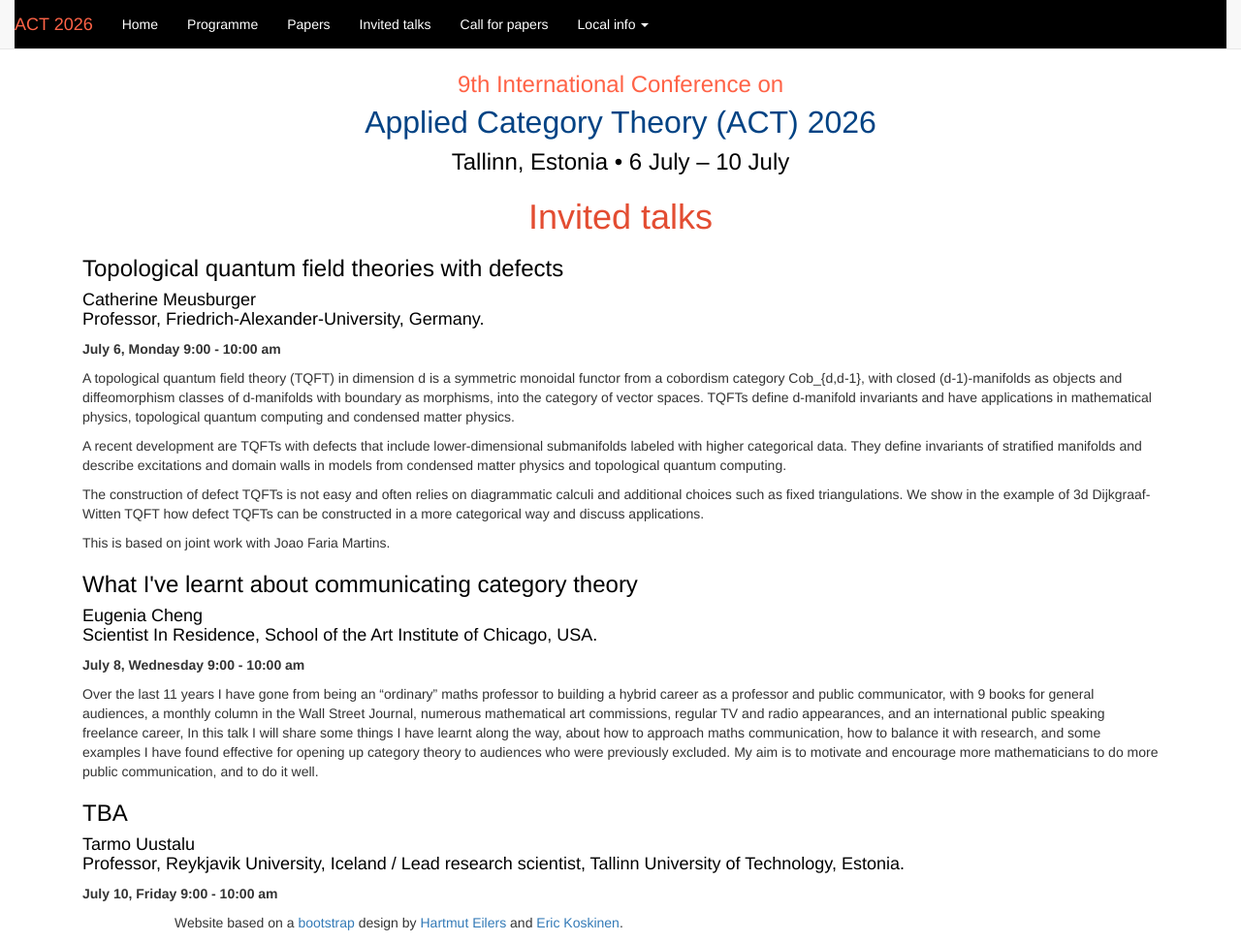
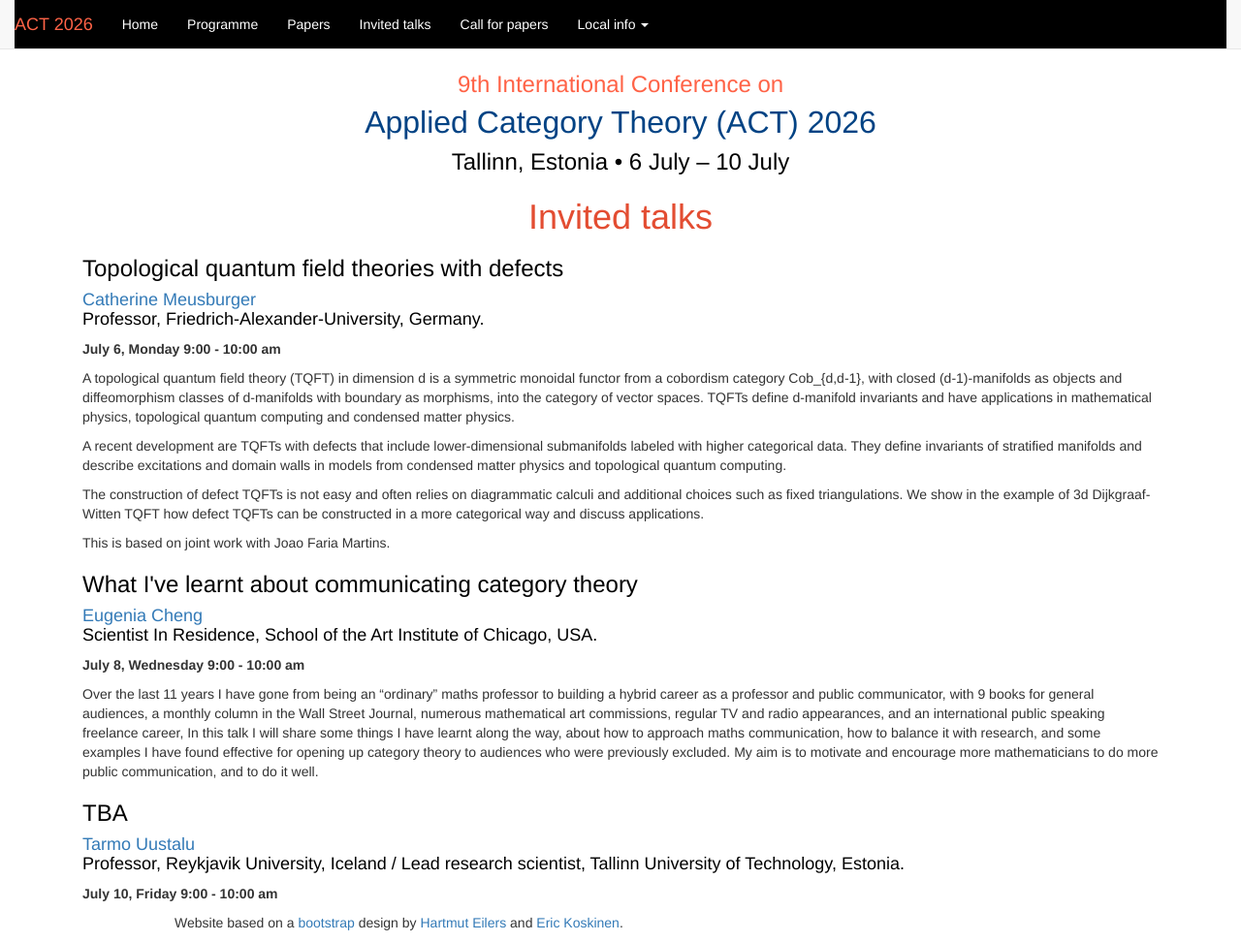
Before and after one commit to actconf2026/actconf2026.github.io, a Jekyll site: the page built from invited.html, in a window 1280 px wide and 972 px high. Shown: the whole window at 97% size. Built offline with Jekyll 4.4.1, drawn with Linux system fonts in a browser that asks for light colours.

Commit message:
Adding links to webpages of the speakers

```diff
--- a/invited.html
+++ b/invited.html
@@ -5,7 +5,7 @@ layout: act
 <h1><center>Invited talks</center></h1>
 
 <h3 style="color:black;">Topological quantum field theories with defects</h3>
-<h4 style="color:black;"> Catherine Meusburger <br> Professor, Friedrich-Alexander-University, Germany. </h4>
+<h4 style="color:black;"> <a href="https://en.www.math.fau.de/lie-groups/scientific-staff/prof-dr-catherine-meusburger/">Catherine Meusburger</a> <br> Professor, Friedrich-Alexander-University, Germany. </h4>
 
 <p><font size=="+1"> <b> July 6, Monday 9:00 - 10:00 am </b> </font> </p>
 
@@ -32,7 +32,7 @@ applications.</p>
 
 
 <h3 style="color:black;">What I've learnt about communicating category theory</h3>
-<h4 style="color:black;"> Eugenia Cheng <br>  Scientist In Residence, School of the Art Institute of Chicago, USA. </h4>
+<h4 style="color:black;"> <a href="https://eugeniacheng.com/">Eugenia Cheng </a> <br>  Scientist In Residence, School of the Art Institute of Chicago, USA. </h4>
 <p><font size=="+1"> <b> July 8, Wednesday 9:00 - 10:00 am </b> </font> </p>
 
 <p>Over the last 11 years I have gone from being an “ordinary” maths professor to
@@ -46,7 +46,7 @@ applications.</p>
       public communication, and to do it well. </p>
 
 <h3 style="color:black;">TBA</h3>
-<h4 style="color:black;"> Tarmo Uustalu <br> Professor, Reykjavik University, Iceland / Lead research scientist, Tallinn University of Technology, Estonia. </h4>
+<h4 style="color:black;"> <a href="https://cs.ioc.ee/~tarmo/"> Tarmo Uustalu </a> <br> Professor, Reykjavik University, Iceland / Lead research scientist, Tallinn University of Technology, Estonia. </h4>
 <p><font size=="+1"> <b> July 10, Friday 9:00 - 10:00 am </b> </font> </p>
 
 		  </div> <!-- prose -->
```
